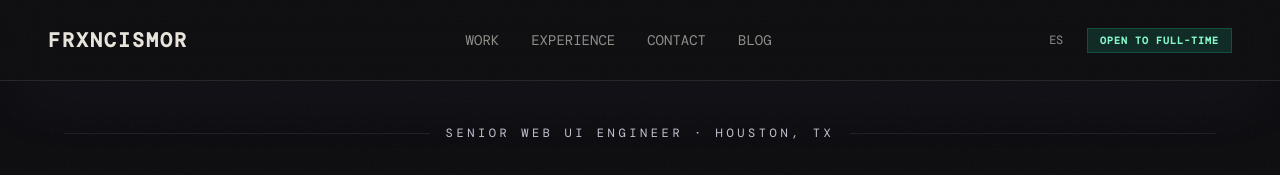
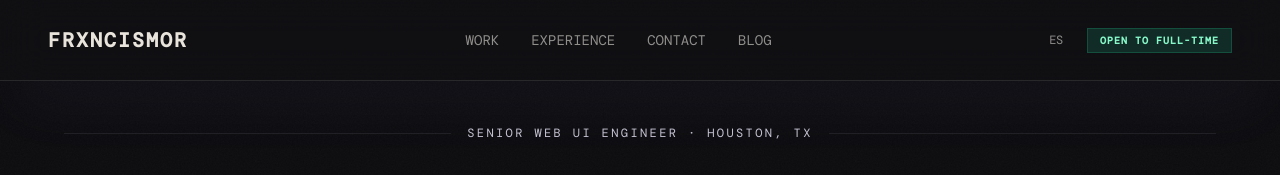
Before and after one commit to frxncismor/portfolio-v2, an Astro site: page / in a window 1280 px wide. Shown: the top 175 px of the page. Built offline with nearby package versions, Linux system fonts and the light colour scheme; Astro itself is replaced by a stand-in of ours.

Commit message:
fix: adjust letter spacing in hero label for improved readability

```diff
--- a/src/components/Hero.astro
+++ b/src/components/Hero.astro
@@ -25,7 +25,7 @@
     <div class="flex items-center gap-4 w-full mb-8 fade-in" id="hero-label">
       <div class="h-px flex-grow bg-outline-v/30"></div>
       <span
-        class="text-[10px] md:text-xs font-mono uppercase tracking-[0.3em] text-on-sv whitespace-nowrap"
+        class="text-[10px] md:text-xs font-mono uppercase tracking-[0.2em] text-on-sv whitespace-nowrap"
         data-i18n="hero.label"
       >Senior Web UI Engineer · Houston, TX</span>
       <div class="h-px flex-grow bg-outline-v/30"></div>
```
